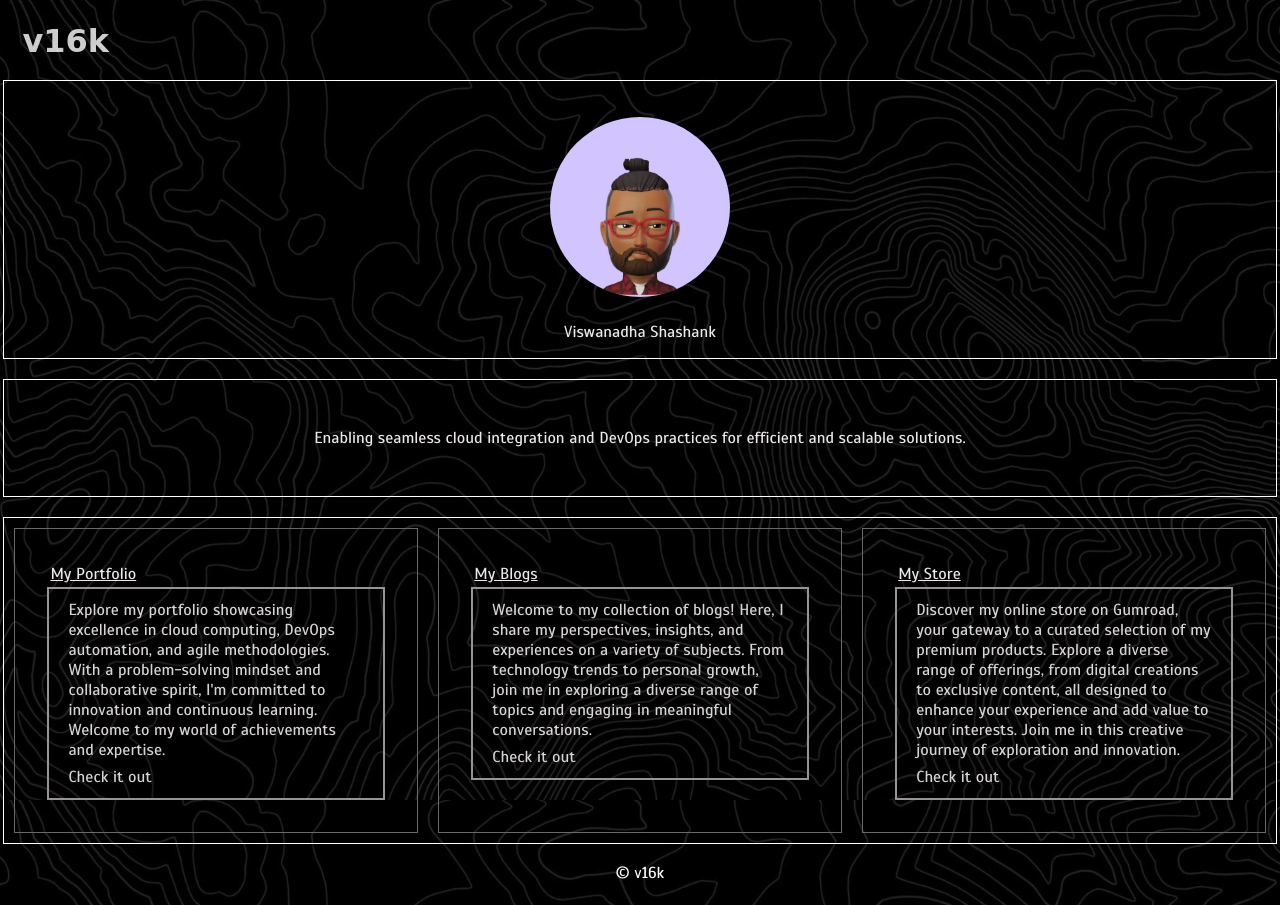
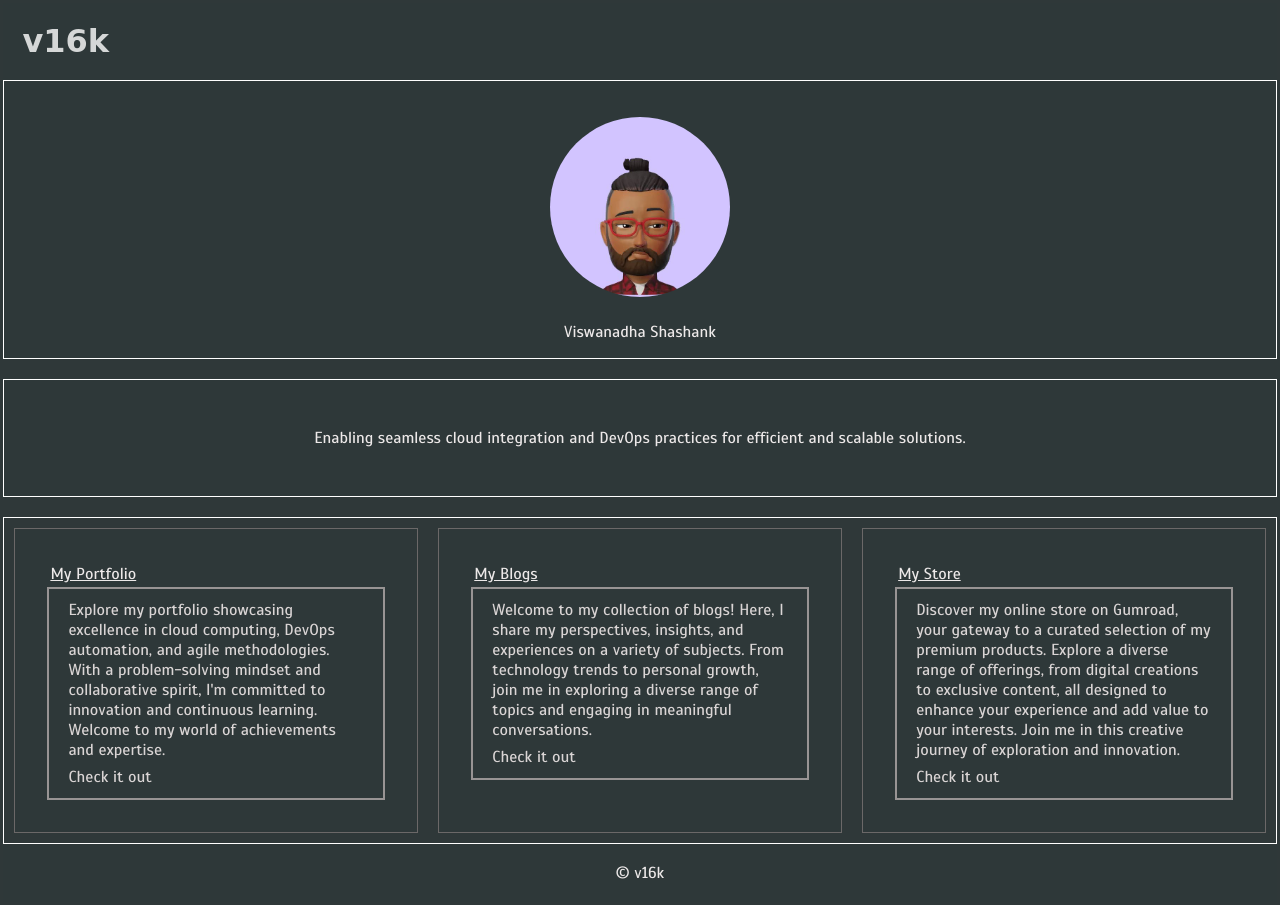
Before and after one commit to noob-codess/landingPage, a plain HTML site: page index.html in a window 1280 px wide. Drawn offline with Linux system fonts and the light colour scheme; a web font is replaced by a local one.

Commit message:
remove background image

```diff
--- a/style2.css
+++ b/style2.css
@@ -22,19 +22,15 @@ a {
 
 /* Set body background and text color */
 body {
-  background-image: url('fluff/pxfuel.jpg');
-  /* Replace with the actual image URL */
-  background-size: cover;
-  background-repeat: no-repeat;
-  background-attachment: fixed;
-  /* This will keep the background fixed while scrolling */
+  background-color: #2f3839;
+
   color: #ede9e9;
   font-family: 'Scada', sans-serif;
 }
 
 /* Header styling */
 header {
-  background-color: #00000023;
+  background-color: #2f383950;
   color: rgba(255, 255, 255, 0.8);
   text-align: left;
   padding: 1rem;
@@ -44,7 +40,7 @@ header {
 
 /* Divisions styling */
 .fixed-sidebar {
-  background-color: #00000023;
+  background-color: #2f383950;;
   width: 20%;
   float: left;
   padding: 1rem;
@@ -97,7 +93,7 @@ header {
 .container-inner-a,
 .container-inner-b,
 .container-inner-c {
-  background-color: #00000023;
+  background-color:#2f383950;;
   border: 1px solid #6b6868;
   flex-basis: calc(33.33% - 20px);
   margin: 10px 10px;
@@ -135,7 +131,7 @@ header {
 
 /* Container styling */
 .container-a {
-  background-color: #00000023;
+  background-color: #2f383950;
   border: 1px solid #ffffff;
   padding: 1rem;
   flex-basis: 30%;
@@ -143,7 +139,7 @@ header {
 }
 
 .container-b {
-  background-color: #00000023;
+  background-color: #2f383950;
   border: 1px solid #ffffff;
   padding: 2rem;
   flex-basis: 30%;
@@ -163,8 +159,7 @@ header {
 /* Footer styling */
 footer {
   clear: both;
-  background-color: #00000023;
-  color: #fff;
+  background-color: #2f383950;
   text-align: center;
   padding: 1rem;
 }
```
